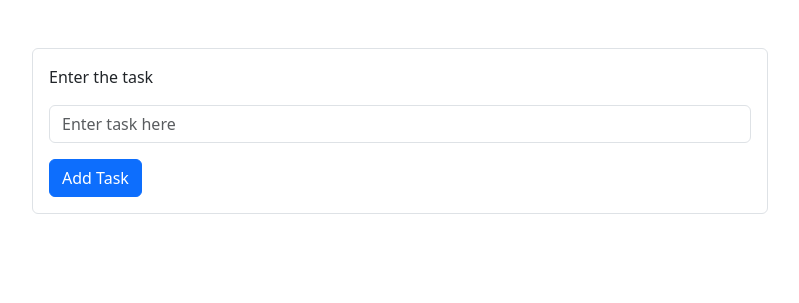
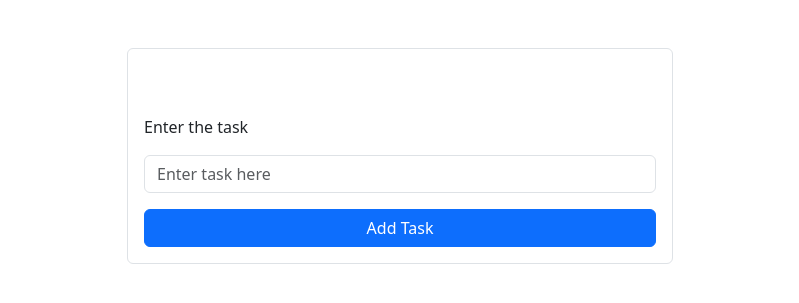
Before and after one commit to saisrinu135/todo_app, a Django app: page /home/ in a window 1280 px wide. Shown: the part 70-373 px from the top of the page, without its empty margins (240-1039 px from the left). Run offline with Django 4.2, Linux system fonts and the light colour scheme; a user stored in the database is signed in; data comes from the database, SQL or seed files in the repository; both versions use the stored data as it was after the commit.

Commit message:
frontend

```diff
--- a/static/css/messages.css
+++ /dev/null
@@ -1,5 +0,0 @@
-.alert{
-    position: fixed;
-    top: 15vh;
-    left: 20px;
-}
--- a/tasks/static/css/messages.css
+++ /dev/null
@@ -1,5 +0,0 @@
-.alert{
-    position: fixed;
-    top: 15vh;
-    left: 20px;
-}
--- a/tasks/templates/base.html
+++ b/tasks/templates/base.html
@@ -9,8 +9,11 @@
         integrity="sha384-T3c6CoIi6uLrA9TneNEoa7RxnatzjcDSCmG1MXxSR1GAsXEV/Dwwykc2MPK8M2HN" crossorigin="anonymous">
     <link rel="stylesheet" href="https://cdn.jsdelivr.net/npm/bootstrap-icons@1.11.1/font/bootstrap-icons.css">
     <link rel="shortcut icon" href="{% static 'icons/favicon.png' %}" type="image/x-icon">
-    <link rel="stylesheet" href="{% static 'css/messages.css' %}">
     <style>
+        *{
+            padding: 0;
+            margin: 0;
+        }
         nav{
             display: flex;
             align-items: center;
@@ -22,7 +25,7 @@
 
 <body>
     <div class="container-fluid">
-        <nav class="navbar bg-primary p-3">
+        <nav class="navbar container-fluid bg-primary p-3">
             <div class="logo left">
                 <a class="navbar-brand fw-bolder" href="{% url 'tasks:home' %}">To-Do App</a>
             </div>
--- a/tasks/templates/forgetpassword.html
+++ b/tasks/templates/forgetpassword.html
@@ -1,7 +1,8 @@
 {% extends 'base.html' %}
 {% block starts %}
 
-<div class="container m-5 mx-auto col-4">
+<div class="container m-5 mx-auto col-lg-6">
+    <form action="" method="post" class="form-control p-5">
         {% if messages %}
         {% for message in messages %}
         <div class="alert alert-{{message.tags}} alert-dismissible fade show" role="alert">
@@ -10,7 +11,6 @@
         </div>
         {% endfor %}
         {% endif %}
-    <form action="" method="post" class="form-control p-5">
         {% csrf_token %}
         <div class="mb-3">
             <label for="username" class="form-label mb-3">Username</label>
--- a/tasks/templates/home.html
+++ b/tasks/templates/home.html
@@ -2,7 +2,7 @@
 
 {% block starts %}
 <div class="container card-body">
-    <div class="container col-8 mx-auto">
+    <div class="container col-lg-6 mx-auto">
         <div class="form-group mt-5">
             <form action="" class="form-control mb-3 p-3" method="post">
                 <div class="message alert">
@@ -18,13 +18,13 @@
                 {% csrf_token %}
                 <label for="task" class="form-label mb-sm-3">Enter the task</label>
                 <input type="text" placeholder="Enter task here" name="task" id="task" class="form-control" required>
-                <button type="submit" class="btn btn-primary mt-3">Add Task</button></a>
+                <button type="submit" class="btn btn-primary mt-3 col-12">Add Task</button></a>
             </form>
         </div>
 
         {% if tasks %}
 
-        <div class="container col-8 mx-auto tasks p-5" style="transition: all 2s ease-in;">
+        <div class="container col-lg-6 mx-auto tasks p-5">
             <table cellpadding="15px" class="table table-hover">
                 <thead>
                     <tr>
--- a/tasks/templates/login.html
+++ b/tasks/templates/login.html
@@ -2,7 +2,7 @@
 {% block starts %}
 
 <div class="container card-body">
-    <form class="col-6 mx-auto m-5 p-5" method="post">
+    <form class="col-lg-6 mx-auto m-5 p-5" method="post">
         <div class="message alert">
             {% if messages %}
             {% for message in messages %}
--- a/tasks/templates/verify.html
+++ b/tasks/templates/verify.html
@@ -1,7 +1,8 @@
 {% extends 'base.html' %}
 {% block starts %}
 
-<div class="container col-4 mx-auto mt-lg-5">
+<div class="container mx-auto mt-lg-5 col-lg-6">
+    <form action="" method="post" class="form-control p-5">
         {% if messages %}
         {% for message in messages %}
         <div class="alert alert-{{message.tags}} alert-dismissible fade show" role="alert">
@@ -10,7 +11,6 @@
         </div>
         {% endfor %}
         {% endif %}
-    <form action="" method="post" class="form-control p-5">
         {% csrf_token %}
         <div class="form-group mb-5">
             <label for="otp" class="form-label">Enter OTP here</label>
```
Also changed, not shown: tasks/templates/change_password.html (+6 -4 lines), tasks/templates/register.html (+4 -4 lines), db.sqlite3. Lines whose indentation alone changed are shown as unchanged.
